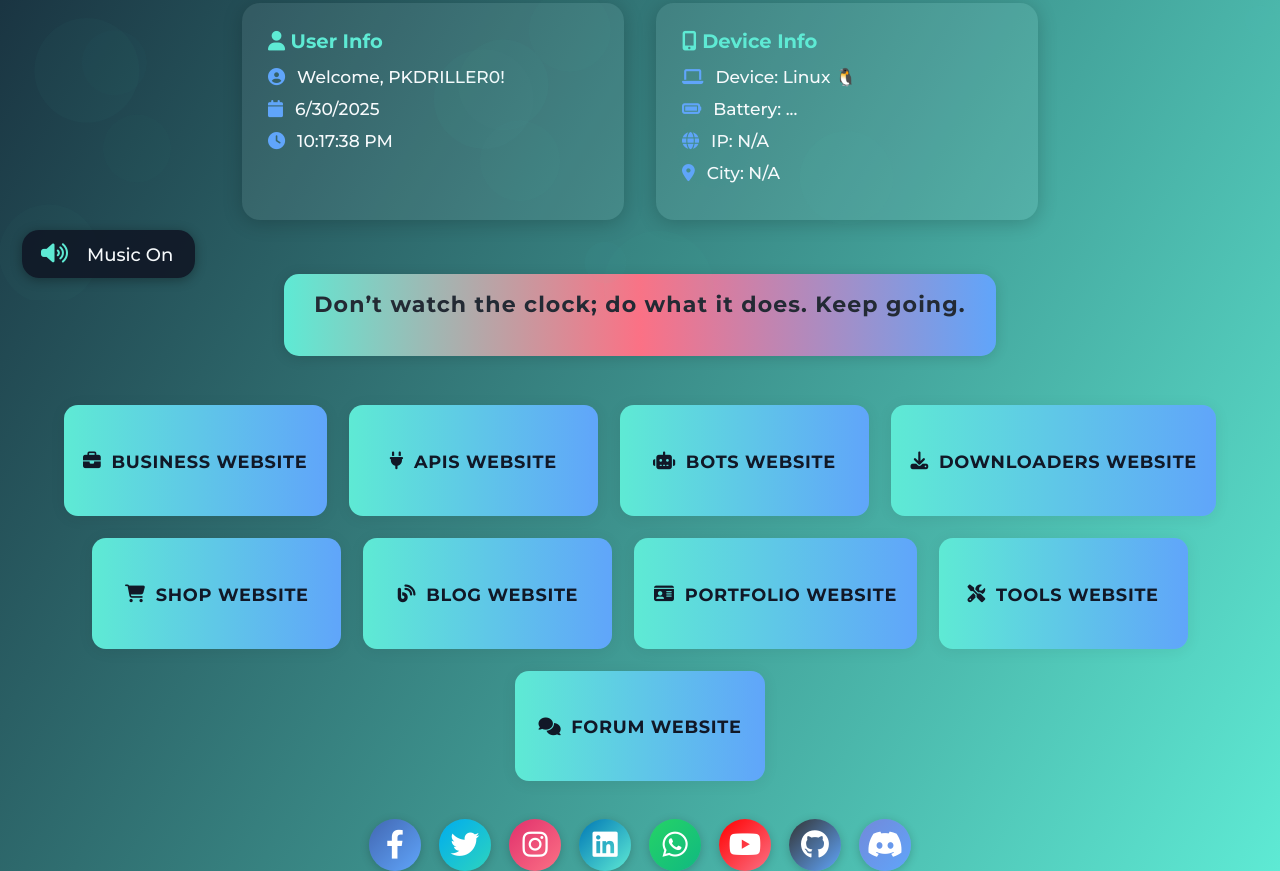
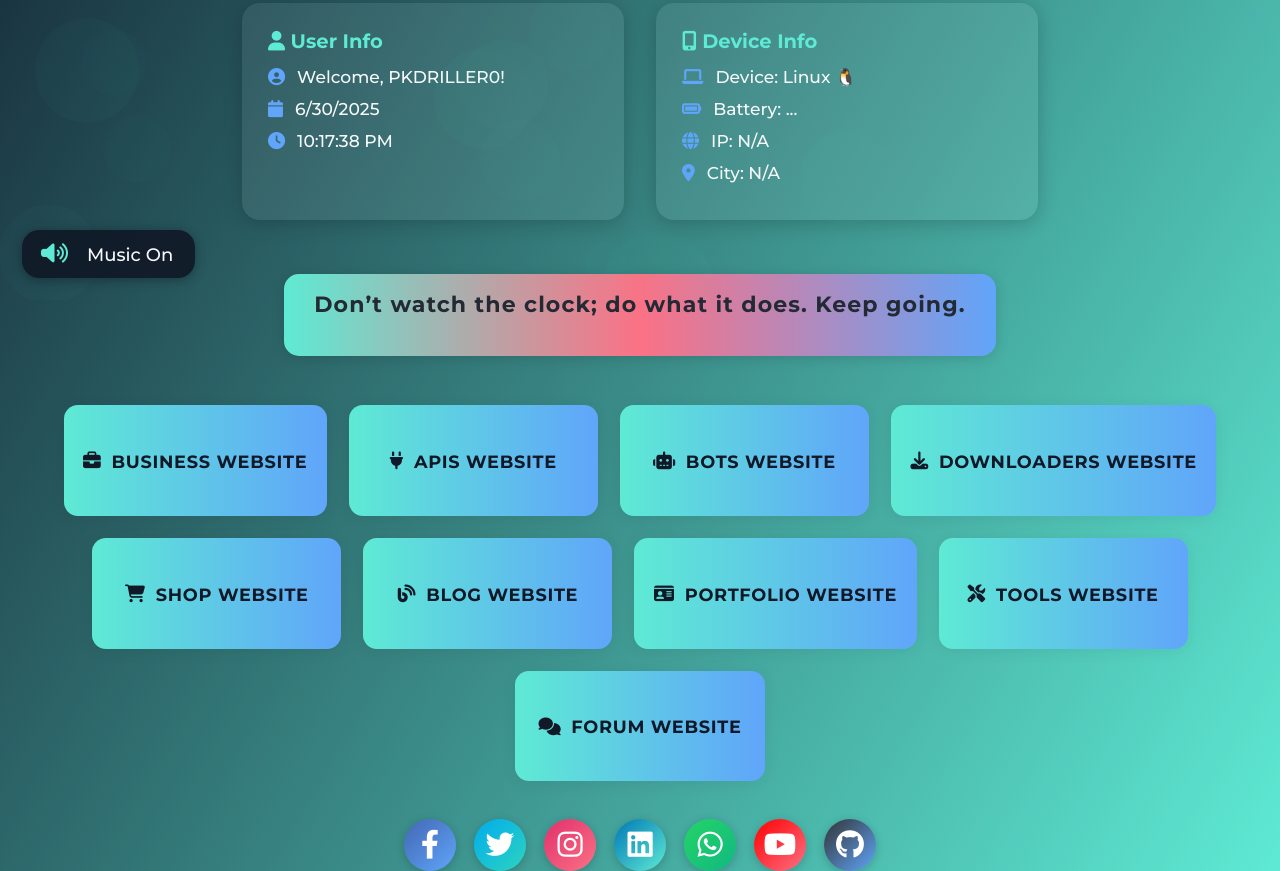
Before and after one commit to pkdriller0/Mr-pkdriller-website-, a plain HTML site: page index.html in a window 1280 px wide. Shown: the part 500-1371 px from the top of the page. Drawn offline with Linux system fonts and the light colour scheme; no server answers.

Commit message:
Update index.html

```diff
--- a/index.html
+++ b/index.html
@@ -340,14 +340,13 @@
   </section>
   <!-- Social Links -->
   <section class="social-row">
-    <a class="social-btn" style="background:linear-gradient(135deg,#4267B2,#60a5fa);" href="https://facebook.com" target="_blank" title="Facebook"><i class="fab fa-facebook-f"></i></a>
+    <a class="social-btn" style="background:linear-gradient(135deg,#4267B2,#60a5fa);" href=".https://www.facebook.com/profile.php?id=100091580206517" target="_blank" title="Facebook"><i class="fab fa-facebook-f"></i></a>
     <a class="social-btn" style="background:linear-gradient(135deg,#00acee,#2dd4bf);" href="https://twitter.com" target="_blank" title="Twitter"><i class="fab fa-twitter"></i></a>
-    <a class="social-btn" style="background:linear-gradient(135deg,#e1306c,#fb7185);" href="https://instagram.com" target="_blank" title="Instagram"><i class="fab fa-instagram"></i></a>
-    <a class="social-btn" style="background:linear-gradient(135deg,#0077b5,#5eead4);" href="https://linkedin.com" target="_blank" title="LinkedIn"><i class="fab fa-linkedin"></i></a>
-    <a class="social-btn" style="background:linear-gradient(135deg,#25d366,#10b981);" href="https://wa.me/" target="_blank" title="WhatsApp"><i class="fab fa-whatsapp"></i></a>
-    <a class="social-btn" style="background:linear-gradient(135deg,#ff0000,#fb7185);" href="https://youtube.com" target="_blank" title="YouTube"><i class="fab fa-youtube"></i></a>
-    <a class="social-btn" style="background:linear-gradient(135deg,#333,#60a5fa);" href="https://github.com" target="_blank" title="GitHub"><i class="fab fa-github"></i></a>
-    <a class="social-btn" style="background:linear-gradient(135deg,#7289da,#60a5fa);" href="https://discord.com" target="_blank" title="Discord"><i class="fab fa-discord"></i></a>
+    <a class="social-btn" style="background:linear-gradient(135deg,#e1306c,#fb7185);" href="https://www.instagram.com/pk_tech01?igsh=MTM0Y2p3ZHpxMXZraA==" target="_blank" title="Instagram"><i class="fab fa-instagram"></i></a>
+    <a class="social-btn" style="background:linear-gradient(135deg,#0077b5,#5eead4);" href="https://www.linkedin.com/in/pk-driller-ab54a6347?" target="_blank" title="LinkedIn"><i class="fab fa-linkedin"></i></a>
+    <a class="social-btn" style="background:linear-gradient(135deg,#25d366,#10b981);" href="https://wa.me/254794146821" target="_blank" title="WhatsApp"><i class="fab fa-whatsapp"></i></a>
+    <a class="social-btn" style="background:linear-gradient(135deg,#ff0000,#fb7185);" href="https://www.youtube.com/@Pkdriller" target="_blank" title="YouTube"><i class="fab fa-youtube"></i></a>
+    <a class="social-btn" style="background:linear-gradient(135deg,#333,#60a5fa);" href="https://github.com/pkdriller" target="_blank" title="GitHub"><i class="fab fa-github"></i></a>
   </section>
   <!-- Music player -->
   <div class="music-player" id="music-player">
```
